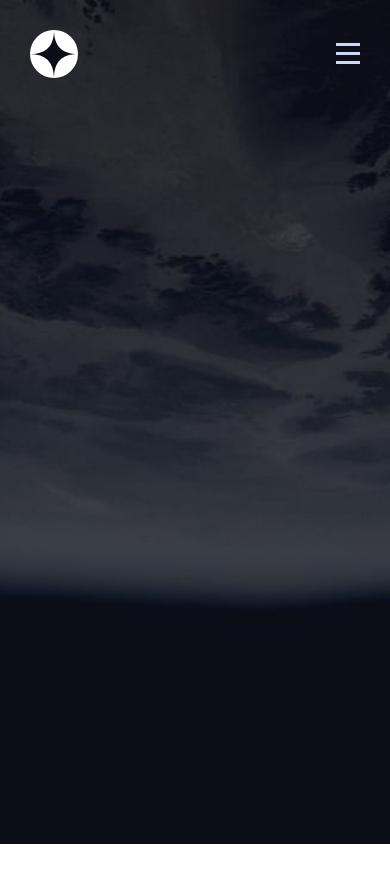
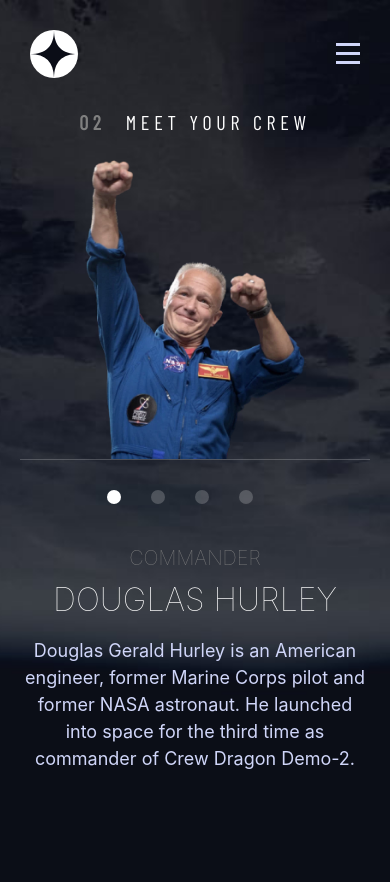
Before and after one commit to ethanledev/space-tourism, a Next.js app: page /crew in a window 390 px wide. Shown: the top 882 px of the page. Before the commit the page ends 844 px from the top, so only its background shows below. Built offline with nearby package versions, Linux system fonts and the light colour scheme; a web font is replaced by a local one.

Commit message:
Finish Crew page

```diff
--- a/pages/crew.js
+++ b/pages/crew.js
@@ -1,12 +1,52 @@
 import Head from "next/head";
 import styles from "../styles/Crew.module.css";
+import data from "../data.json";
+import { useState } from "react";
+import Image from "next/image";
 
 const Crew = () => {
+  const [index, setIndex] = useState(0);
+  const { crew } = data;
+
   return (
     <main className={styles.main}>
       <Head>
         <title>Meet Your Crew</title>
       </Head>
+
+      <h1 className="tourHeading">
+        <span>02</span>MEET YOUR CREW
+      </h1>
+
+      <div className={styles.content}>
+        <div></div> {/*spacer*/}
+        <article className={styles.article}>
+          <h2>
+            <span>{crew[index].role}</span>
+            <br />
+            {crew[index].name}
+          </h2>
+          <p>{crew[index].bio}</p>
+        </article>
+        <div className={styles.sliders}>
+          {crew.map((member, i) => (
+            <div
+              key={member.name}
+              className={i === index ? styles.active : null}
+              onClick={() => setIndex(i)}
+            ></div>
+          ))}
+        </div>
+      </div>
+      <div className={styles.image}>
+        <Image
+          src={crew[index].images.webp}
+          alt={crew[index].name}
+          layout="fill"
+          objectFit="contain"
+          objectPosition="bottom"
+        />
+      </div>
     </main>
   );
 };
--- a/pages/destination.js
+++ b/pages/destination.js
@@ -27,7 +27,7 @@
         <title>Pick Your Destination</title>
       </Head>
 
-      <h1>
+      <h1 className="tourHeading">
         <span>01</span>PICK YOUR DESTINATION
       </h1>
       <section className={styles.section}>
--- a/styles/App.module.css
+++ b/styles/App.module.css
@@ -24,6 +24,7 @@
   top: 0;
   left: 0;
   width: 100%;
+  z-index: 1;
 }
 
 .links {
--- a/styles/Crew.module.css
+++ b/styles/Crew.module.css
@@ -1,15 +1,144 @@
+.active {
+  background-color: white !important;
+}
+
+.article {
+  align-self: center;
+}
+
+.article h2 {
+  font-size: 5.6rem;
+  color: white;
+  text-transform: uppercase;
+}
+
+.article h2 span {
+  font-size: 3.2rem;
+  color: gray;
+  display: inline-block;
+  margin-bottom: 3rem;
+}
+
+.article p {
+  font-size: 1.8rem;
+  line-height: 1.5;
+  color: var(--light-purple);
+  padding-right: 20rem;
+}
+
+.content {
+  display: flex;
+  flex-direction: column;
+  justify-content: space-between;
+  padding: 20% 0;
+}
+
+.image {
+  position: relative;
+}
+
 .main {
   background-image: url("../public/assets/crew/background-crew-desktop.jpg");
+  display: grid;
+  grid-template-columns: repeat(2, 1fr);
+}
+
+.sliders {
+  display: flex;
+}
+
+.sliders div {
+  width: 1.4rem;
+  height: 1.4rem;
+  background-color: rgba(255, 255, 255, 0.2);
+  border-radius: 50%;
+  margin-right: 3rem;
+  cursor: pointer;
+}
+
+.sliders div:hover {
+  background-color: rgba(255, 255, 255, 0.5);
+}
+
+@media only screen and (max-width: 1200px) {
+  .main {
+    padding-left: 5rem;
+    padding-right: 5rem;
+  }
+
+  .article p {
+    padding-right: 10rem;
+  }
 }
 
 @media only screen and (max-width: 820px) {
+  .article h2 span {
+    margin-bottom: 1rem;
+  }
+
+  .article p {
+    padding: 0 5rem;
+  }
+
+  .content {
+    padding: 0;
+    text-align: center;
+  }
+
+  .image {
+    flex-grow: 2;
+  }
+
   .main {
     background-image: url("../public/assets/crew/background-crew-tablet.jpg");
+    display: flex;
+    flex-direction: column;
+  }
+
+  .sliders {
+    justify-content: center;
+    margin: 3rem 0;
   }
 }
 
 @media only screen and (max-width: 500px) {
+  .article {
+    height: 40rem;
+  }
+
+  .article h2 {
+    font-size: 3.2rem;
+  }
+
+  .article h2 span {
+    font-size: 2rem;
+  }
+
+  .article p {
+    padding: 0;
+  }
+
+  .image {
+    flex-grow: unset;
+    height: 30rem;
+  }
+
+  .content {
+    flex-direction: column-reverse;
+    justify-content: flex-start;
+  }
+
+  .image {
+    border-bottom: 0.1rem solid rgba(255, 255, 255, 0.2);
+  }
+
   .main {
     background-image: url("../public/assets/crew/background-crew-mobile.jpg");
+    flex-direction: column-reverse;
+    justify-content: flex-end;
+    min-height: 100vh;
+    height: auto;
+    padding-left: 2rem;
+    padding-right: 2rem;
   }
 }
--- a/styles/Destination.module.css
+++ b/styles/Destination.module.css
@@ -37,25 +37,6 @@
 
 .main {
   background-image: url("../public/assets/destination/background-destination-desktop.jpg");
-  font-family: "Barlow Condensed";
-  display: flex;
-  flex-direction: column;
-  padding-left: 10rem;
-  padding-right: 10rem;
-}
-
-.main h1 {
-  color: white;
-  font-size: 3.2rem;
-  font-weight: 100;
-  letter-spacing: 0.475rem;
-  margin-top: 10rem;
-}
-
-.main span {
-  color: gray;
-  font-weight: bold;
-  margin-right: 2rem;
 }
 
 .section {
@@ -122,15 +103,6 @@
 
   .main {
     background-image: url("../public/assets/destination/background-destination-tablet.jpg");
-    padding-left: 5rem;
-    padding-right: 5rem;
-    height: auto;
-    min-height: 100vh;
-  }
-
-  .main h1 {
-    margin-top: 0;
-    font-size: 2.8rem;
   }
 
   .section {
@@ -151,12 +123,6 @@
 
   .main {
     background-image: url("../public/assets/destination/background-destination-mobile.jpg");
-    padding-left: 1rem;
-    padding-right: 1rem;
-  }
-
-  .main h1 {
-    font-size: 2rem;
   }
 
   .travelInfo {
@@ -170,9 +136,8 @@
   }
 }
 
-@media only screen and (max-width: 330px) {
-  .main h1 {
-    font-size: 1.8rem;
-    text-align: center;
+@media only screen and (max-width: 350px) {
+  .tabs div {
+    font-size: 1.2rem;
   }
 }
--- a/styles/globals.css
+++ b/styles/globals.css
@@ -18,14 +18,19 @@
 
 main {
   height: 100%;
-  padding-top: 11rem;
+  padding-top: 26rem;
   background-repeat: no-repeat;
   background-size: cover;
   background-position: center;
+  position: relative;
+  padding-left: 10rem;
+  padding-right: 10rem;
 }
 
+h1,
 h2 {
   font-weight: 100;
+  margin: 0;
 }
 
 .srOnly {
@@ -37,6 +42,57 @@
   position: absolute;
 }
 
+.tourHeading {
+  color: white;
+  font-size: 3.2rem;
+  font-family: "Barlow Condensed";
+  letter-spacing: 0.475rem;
+  position: absolute;
+  top: 21rem;
+  left: 5rem;
+}
+
+.tourHeading span {
+  color: gray;
+  font-weight: bold;
+  margin-right: 2rem;
+}
+
+@media only screen and (max-width: 820px) {
+  .tourHeading {
+    top: 11rem;
+    font-size: 2.8rem;
+  }
+
+  main {
+    padding-top: 16rem;
+    padding-left: 5rem;
+    padding-right: 5rem;
+    height: auto;
+    min-height: 100vh;
+  }
+}
+
+@media only screen and (max-width: 500px) {
+  .tourHeading {
+    font-size: 2rem;
+    width: 100%;
+    left: 0;
+    text-align: center;
+  }
+
+  main {
+    padding-left: 1rem;
+    padding-right: 1rem;
+  }
+}
+
+@media only screen and (max-width: 330px) {
+  .tourHeading {
+    font-size: 1.8rem;
+  }
+}
+
 :root {
   --almost-black: #0b0d17;
   --light-purple: #d0d6f9;
```
